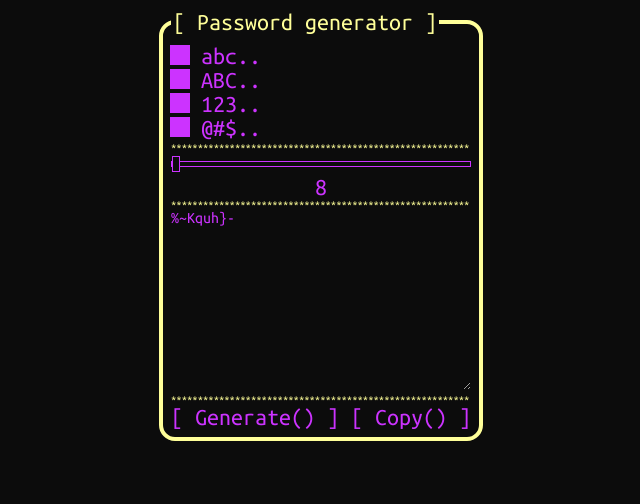
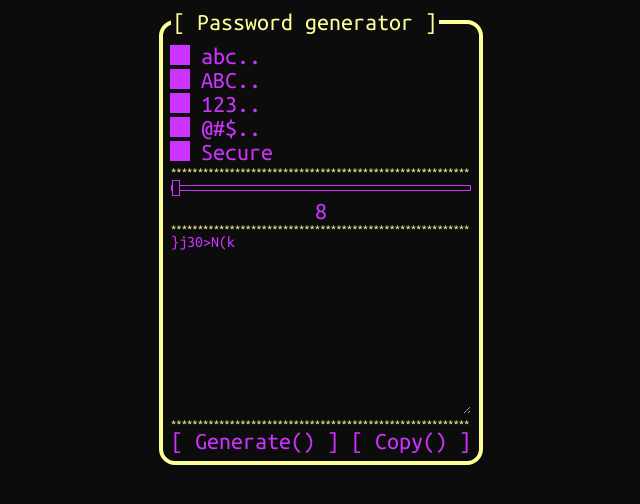
Before and after one commit to Dreeedy/JsPassGenerator, a plain HTML site: page index.html in a window 1280 px wide. Shown: the whole page, without its empty margins (319-959 px from the left). Drawn offline with Linux system fonts and the light colour scheme; files whose address does not match are found by name.

Commit message:
feat: генерация secure пароля

```diff
--- a/index.html
+++ b/index.html
@@ -53,6 +53,12 @@
                         @#$..
                     </label>
                 </div>
+                <div>
+                    <input class="myCheckBox" type="checkbox" id="checkSpecialUnicleSymbols">
+                    <label class="checkBoxLabel" for="checkSpecialUnicleSymbols">
+                        Secure
+                    </label>
+                </div>
             </div>
             <span style="margin-top: 2px;" class="separator">********************************************************</span>
             <!-- 02 - CheckBox - Close -->
--- a/myJs.js
+++ b/myJs.js
@@ -1,8 +1,17 @@
 /* 01 - Variables - Open */
+const MAX_PASSWORD_LENGHT = 256;
+const MAX_COUNT_DUPLICATES = 27;
+
+
+
 let lowercaseArr = [];
 let uppercaseArr = [];
 let numbersArr = [];
 let specialSymbolsArr = [];
+let localAllCharsArr = [];
+
+let newPassword = '';
+let duplicatesCount = 0;
 /* 02 - Variables - Close */
 
 /* 01 - PageElements - Open */
@@ -10,6 +19,7 @@ let checkLowercase = null;
 let checkUppercase = null;
 let checkNumbers = null;
 let checkSpecialSymbols = null;
+let checkSpecialUnicleSymbols = null;
 
 let passwordLengthLine = null;
 let passwordLengthNumber = null;
@@ -19,96 +29,166 @@ let passwordField = null;
 
 
 window.addEventListener('load', function () {
+
     loadSumbols();
     loadPageElements();
+
     checkLowercase.checked = true;
     checkUppercase.checked = true;
     checkNumbers.checked = true;
     checkSpecialSymbols.checked = true;
+    checkSpecialUnicleSymbols.checked = true;
 
     generatePassword();
 })
+function loadSumbols() {
 
-function loadSumbols() {
     lowercaseArr = loadLowercase();
     uppercaseArr = loadUppercase();
     numbersArr = loadNumbers();
     specialSymbolsArr = loadSpecialsymbols();
 }
+function loadPageElements() {
 
-function loadPageElements() {
     checkLowercase = document.getElementById("checkLowercase");
     checkUppercase = document.getElementById("checkUppercase");
     checkNumbers = document.getElementById("checkNumbers");
     checkSpecialSymbols = document.getElementById("checkSpecialSymbols");
+    checkSpecialUnicleSymbols = document.getElementById("checkSpecialUnicleSymbols");
 
     passwordLengthLine = document.getElementById("passwordLengthLine");
     passwordLengthNumber = document.getElementById("passwordLengthNumber");
     passwordField = document.getElementById("passwordField");
 }
+function getPasswordLengthNumber() {
 
-function getPasswordLengthNumber() {
     passwordLengthNumber.value = passwordLengthLine.value;
     generatePassword();
 }
+function generatePassword() {
 
-function generatePassword() {
-    let localAllSymbolsArr = [];
+    newPassword = '';
+    localAllCharsArr = [];
+
     if (checkLowercase.checked) {
-        localAllSymbolsArr = localAllSymbolsArr.concat(lowercaseArr);
+
+        localAllCharsArr = localAllCharsArr.concat(lowercaseArr);
     }
     if (checkUppercase.checked) {
-        localAllSymbolsArr = localAllSymbolsArr.concat(uppercaseArr);
+
+        localAllCharsArr = localAllCharsArr.concat(uppercaseArr);
     }
     if (checkNumbers.checked) {
-        localAllSymbolsArr = localAllSymbolsArr.concat(numbersArr);
+
+        localAllCharsArr = localAllCharsArr.concat(numbersArr);
     }
     if (checkSpecialSymbols.checked) {
-        localAllSymbolsArr = localAllSymbolsArr.concat(specialSymbolsArr);
+
+        localAllCharsArr = localAllCharsArr.concat(specialSymbolsArr);
     }
 
-    if (passwordLengthNumber.value > 256) {
-        passwordLengthNumber.value = 256; // потому что нельзя больше 256 символов
+    // пароль не может быть длинее чем MAX_PASSWORD_LENGHT
+    if (passwordLengthNumber.value > MAX_PASSWORD_LENGHT) {
+
+        passwordLengthNumber.value = MAX_PASSWORD_LENGHT;
     }
 
-    let newPassword = '';
+    // генерация no secure пароля
     for (let i = 0; i < passwordLengthNumber.value; i++) {
-        let newNumber = randomInteger(0, localAllSymbolsArr.length - 1);
-        newPassword += localAllSymbolsArr[newNumber];
+
+        newPassword += getNewChar();
+    }
+
+    // вычисление кол-ва допустимых дубликатов
+    for (var i = 1; i < MAX_COUNT_DUPLICATES; i++) {
+
+        if (newPassword.length <= (localAllCharsArr.length * i)) {
+
+            duplicatesCount = i;
+            break;
+        }
+    }
+
+    // генерация secure пароля
+    if (checkSpecialUnicleSymbols.checked == true) {
+
+        minimizeDuplicatesCount();
     }
 
     passwordField.value = newPassword;
 }
+// заменяет повторяющиеся символы на новые
+function minimizeDuplicatesCount() {
 
-function randomInteger(min, max) {
-    // получить случайное число от (min-0.5) до (max+0.5)
+    for (let firstChar of newPassword) {
+
+        let duplicatesfound = 0;
+
+        let secondIndex = 0;
+        for (let secondChar of newPassword) {
+
+            if (secondChar == firstChar) {
+
+                duplicatesfound++;
+
+                if (duplicatesfound > duplicatesCount) {
+
+                    let newChar = getNewChar();
+
+                    // заменяю старый символ на новый
+                    newPassword = setCharAt(newPassword, secondIndex, newChar);
+                    duplicatesfound = 0;
+                    minimizeDuplicatesCount();
+                }
+            }
+            secondIndex++;
+        }
+    }
+}
+function getNewChar() {
+
+    let newNumber = generateRandomInteger(0, localAllCharsArr.length - 1);
+    let newChar = localAllCharsArr[newNumber];
+
+    return newChar;
+}
+// заменяет символ в строке и возвращает новую строку
+function setCharAt(str, index, chr) {
+
+    if (index > str.length - 1) return str;
+    return str.substring(0, index) + chr + str.substring(index + 1);
+}
+// получить случайное число от (min-0.5) до (max+0.5)
+function generateRandomInteger(min, max) {
+
     let rand = min - 0.5 + Math.random() * (max - min + 1);
     return Math.round(rand);
 }
+// копирует пароль в буфер обмена
+function copy() {
 
-function copy() {
     passwordField.select();
     document.execCommand("copy");
 }
+function switchCheckBoxes() {
 
-function switchCheckBoxes() {
     if (!checkLowercase.checked && !checkUppercase.checked && !checkNumbers.checked && !checkSpecialSymbols.checked) {
         checkLowercase.checked = true;
     }
 }
+function loadLowercase() {
 
-function loadLowercase() {
     return ['a', 'b', 'c', 'd', 'e', 'f', 'g', 'h', 'i', 'j', 'k', 'l', 'm', 'n', 'o', 'p', 'q', 'r', 's', 't', 'u', 'v', 'w', 'x', 'y', 'z'];
 }
+function loadUppercase() {
 
-function loadUppercase() {
     return ['A', 'B', 'C', 'D', 'E', 'F', 'G', 'H', 'I', 'J', 'K', 'L', 'M', 'N', 'O', 'P', 'Q', 'R', 'S', 'T', 'U', 'V', 'W', 'X', 'Y', 'Z'];
 }
+function loadNumbers() {
 
-function loadNumbers() {
     return ['0', '1', '2', '3', '4', '5', '6', '7', '8', '9'];
 }
+function loadSpecialsymbols() {
 
-function loadSpecialsymbols() {
     return ['`', '~', '!', '@', '#', '$', '%', '^', '&', '*', '(', ')', '_', '-', '+', '=', '{', '}', '[', ']', '\\', '|', ':', ';', '\"', '\'', '<', '>', ',', '.', '/', '?'];
 }
--- a/style.css
+++ b/style.css
@@ -23,6 +23,9 @@
     --main_border_color: #FFFF99;
 }
 /* VARIABLES  02*/
+
+
+
 .html-100 {
     height: 100%;
     font-family: "UbuntuMono"
@@ -112,6 +115,7 @@ legend {
     color: var(--main_primary_color);
     border: none;
 }
+
 
 
 /* RANGE 01*/
@@ -213,6 +217,7 @@ how to remove the virtical space around the range input in IE*/
 /* RANGE 02*/
 
 
+
 /* TEXT AREA 01 */
 .passwordTextarea {
     font-family: "UbuntuMono";
@@ -238,6 +243,7 @@ how to remove the virtical space around the range input in IE*/
 /* TEXT AREA 02 */
 
 
+
 /* INTPUT TEXT 01 */
 .inputText {
     font-family: "UbuntuMono";
@@ -252,7 +258,7 @@ how to remove the virtical space around the range input in IE*/
 }
 
     .inputText::selection {
-        background-color: var(--main_background_color);
+        background-color: whitesmoke;
     }
 
     .inputText:focus {
@@ -271,6 +277,9 @@ input[type=number] {
     -moz-appearance: textfield;
 }
 /* INTPUT TEXT 02 */
+
+
+
 .separator {
     display: block;
     margin: 0px;
```
